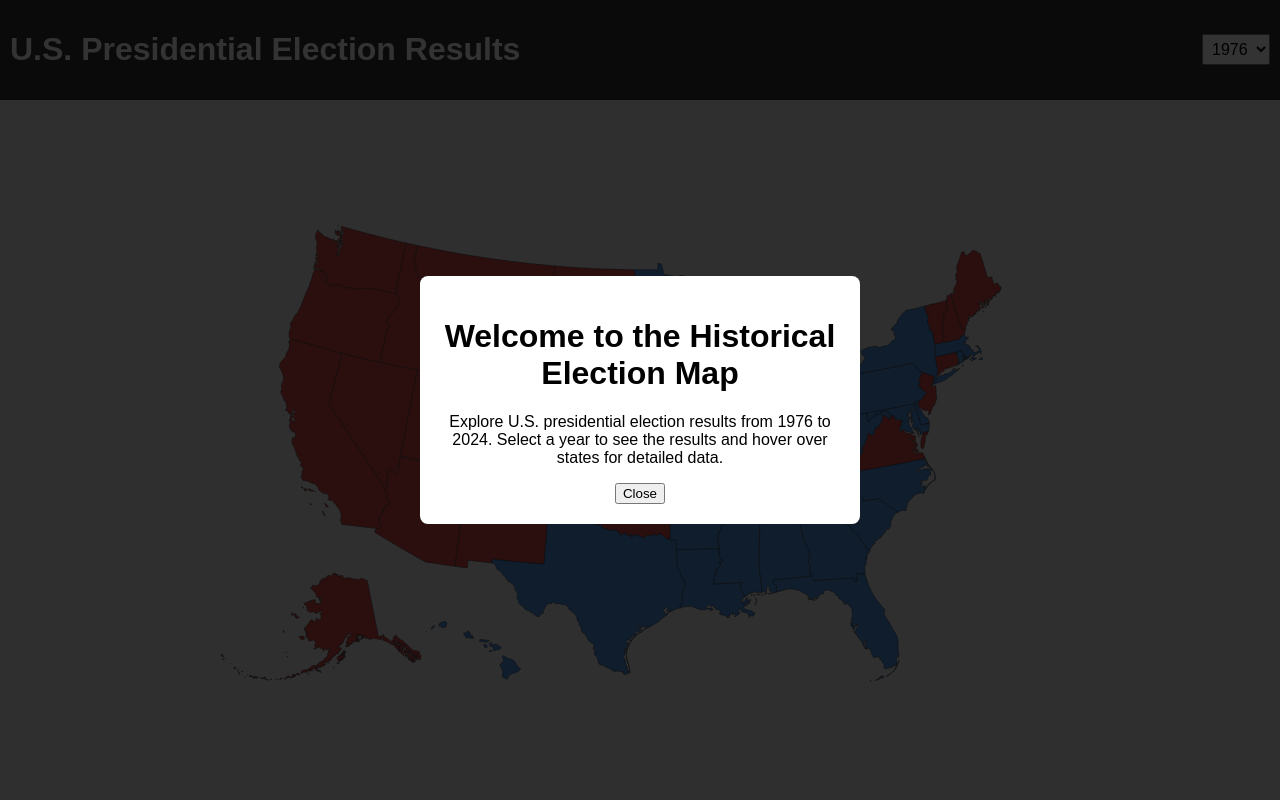
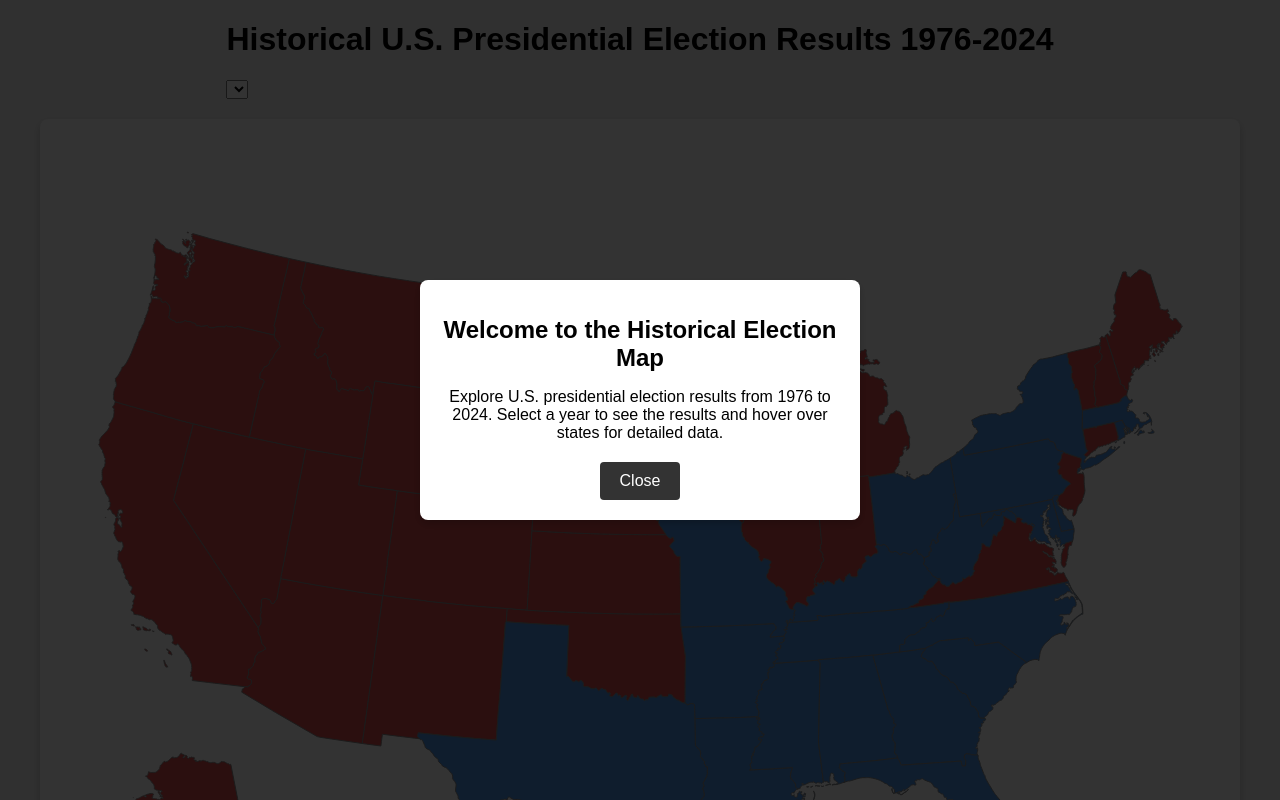
Before and after one commit to darnouk/InteractiveElectionMap, a plain HTML site: page index.html in a window 1280 px wide. Shown: the top 800 px of the page. Drawn offline with nearby package versions, Linux system fonts and the light colour scheme.

Commit message:
updated files

```diff
--- a/css/styles.css
+++ b/css/styles.css
@@ -1,9 +1,15 @@
+/* General Styles */
 body {
     font-family: Arial, sans-serif;
     margin: 0;
     padding: 0;
+    background: #f2f2f2; /* Neutral light background */
+    display: flex;
+    flex-direction: column;
+    align-items: center;
 }
 
+/* Popup Styles */
 #popup {
     position: fixed;
     top: 0;
@@ -16,31 +22,74 @@ body {
     justify-content: center;
 }
 
-.popup-content { /* This is the popup content */
+.popup-content {
     background: white;
     padding: 20px;
     border-radius: 8px;
     text-align: center;
     max-width: 400px;
     width: 90%;
+    box-shadow: 0 4px 8px rgba(0, 0, 0, 0.2);
 }
 
-#map {
-    width: 100%;
-    height: calc(100vh - 100px);
-    background: #eaeaea;
+.popup-content h1 {
+    font-size: 24px;
+    margin-bottom: 10px;
 }
 
-#header {
-    display: flex;
-    justify-content: space-between;
-    align-items: center;
-    padding: 10px;
+.popup-content p {
+    font-size: 16px;
+    margin-bottom: 20px;
+}
+
+#closePopup {
+    padding: 10px 20px;
+    font-size: 16px;
     background: #333;
     color: white;
+    border: none;
+    border-radius: 4px;
+    cursor: pointer;
+    transition: background 0.3s;
 }
 
-#yearSelector {
-    padding: 5px;
-    font-size: 16px;
+#closePopup:hover {
+    background: #555;
 }
+
+/* Map Styles */
+#map {
+    margin: 20px auto; /* Reset map positioning */
+    box-shadow: 0 4px 8px rgba(0, 0, 0, 0.2);
+    border-radius: 8px;
+    background: #fefefe;
+    overflow: hidden;
+    width: 100%; /* Map stretches across the available space */
+    max-width: 1200px;
+    height: auto; /* Automatically adjusts height */
+}
+
+/* Info Popup Styles */
+#infoPopup {
+    position: absolute;
+    background: white;
+    border: 1px solid #ccc;
+    box-shadow: 0 4px 8px rgba(0, 0, 0, 0.2);
+    border-radius: 8px;
+    padding: 15px;
+    font-family: Arial, sans-serif;
+    color: #333;
+    display: none;
+    z-index: 1000;
+    max-width: 300px;
+}
+#infoPopup h2 {
+    margin-top: 0;
+    font-size: 18px;
+    color: #444;
+}
+#infoPopup p {
+    margin: 5px 0;
+    font-size: 14px;
+    line-height: 1.4;
+}
--- a/index.html
+++ b/index.html
@@ -15,7 +15,7 @@
         </div>
     </div>
     <div id="header">
-        <h1>U.S. Presidential Election Results</h1>
+        <h1>Historical U.S. Presidential Election Results 1976-2024</h1>
         <select id="yearSelector">
             <!-- Dropdown options will be populated dynamically. -->
         </select>
--- a/js/main.js
+++ b/js/main.js
@@ -1,73 +1,129 @@
-document.addEventListener("DOMContentLoaded", () => {
-    // Close popup functionality
-    const popup = document.getElementById("popup");
-    const closePopup = document.getElementById("closePopup");
-    closePopup.addEventListener("click", () => {
-        popup.style.display = "none";
-    });
+document.addEventListener("DOMContentLoaded", function () {
+    const width = 1200; // Adjusted scale
+    const height = 900;
 
-    const mapContainer = d3.select("#map");
-    const width = mapContainer.node().offsetWidth;
-    const height = mapContainer.node().offsetHeight;
-
-    // Create an SVG for the map
-    const svg = mapContainer.append("svg")
+    // Create the SVG container
+    const svg = d3
+        .select("#map")
+        .append("svg")
         .attr("width", width)
         .attr("height", height);
 
-    const projection = d3.geoAlbersUsa().translate([width / 2, height / 2]).scale(1000);
+    const projection = d3
+        .geoAlbersUsa()
+        .translate([width / 2, height / 2])
+        .scale(1500);
+
     const path = d3.geoPath().projection(projection);
 
-    // Load GeoJSON and election data
+    let year = 1976; // Default year
+
+    // Close initial popup
+    const closeButton = document.getElementById("closePopup");
+    if (closeButton) {
+        closeButton.addEventListener("click", function () {
+            document.getElementById("popup").style.display = "none";
+        });
+    }
+
+    // Load data
     Promise.all([
         d3.json("data/usa_states_outline.geojson"),
         d3.csv("data/election_data.csv")
-    ]).then(([geoData, electionData]) => {
-        const states = geoData.features;
+    ]).then(([geojson, csv]) => {
+        const electionData = csv.map(d => ({
+            year: +d.year,
+            state: d.state,
+            candidate: d.candidate,
+            party: d.party,
+            candidatevotes: +d.candidatevotes,
+            totalvotes: +d.totalvotes,
+            winner: d.winner === "TRUE"
+        }));
 
-        // Add states to the map
-        svg.selectAll("path")
-            .data(states)
-            .enter().append("path")
-            .attr("d", path)
-            .attr("fill", "#ccc")
-            .attr("stroke", "#333")
-            .attr("stroke-width", 0.5);
+        // Draw the map
+        drawMap(geojson, electionData);
 
-        // Populate dropdown
-        const years = [...new Set(electionData.map(d => d.year))];
-        const yearSelector = document.getElementById("yearSelector");
-        years.forEach(year => {
-            const option = document.createElement("option");
-            option.value = year;
-            option.textContent = year;
-            yearSelector.appendChild(option);
+        // Dropdown event
+        d3.select("#yearSelector").on("change", function () {
+            year = +this.value;
+            drawMap(geojson, electionData);
+        });
+    });
+
+    function drawMap(geojson, electionData) {
+        const stateData = geojson.features.map(state => {
+            const stateName = state.properties.NAME.toUpperCase();
+            const results = electionData.filter(d => d.state === stateName && d.year === year);
+
+            const winner = results.find(d => d.winner);
+            if (winner) state.properties.winner = winner.party;
+
+            return state;
         });
 
-        // Default to 1976
-        updateMap(1976);
+        const states = svg.selectAll("path").data(stateData);
 
-        yearSelector.addEventListener("change", (e) => {
-            updateMap(+e.target.value);
-        });
+        // Enter and update states
+        states
+            .enter()
+            .append("path")
+            .merge(states)
+            .attr("d", path)
+            .attr("fill", d => {
+                if (d.properties.winner === "DEMOCRAT") return "#4a90e2";
+                if (d.properties.winner === "REPUBLICAN") return "#d64a4a";
+                return "#ccc";
+            })
+            .attr("stroke", "#888")
+            .attr("stroke-width", 1)
+            .on("mouseover", function (event, d) {
+                d3.select(this).attr("stroke", "white").attr("stroke-width", 2);
+            })
+            .on("mouseout", function (event, d) {
+                d3.select(this).attr("stroke", "#888").attr("stroke-width", 1);
+            })
+            .on("click", function (event, d) {
+                const stateName = d.properties.NAME;
+                const stateData = electionData.filter(
+                    entry => entry.state === stateName.toUpperCase() && entry.year === year
+                );
 
-        function updateMap(year) {
-            const yearData = electionData.filter(d => +d.year === year);
+                const content = `<h2>${stateName}</h2>` +
+                    stateData
+                        .map(candidate => `<p>${candidate.candidate}: ${candidate.candidatevotes} votes</p>`)
+                        .join("");
 
-            // Update state colors based on election results.
-            states.forEach(state => {
-                const stateData = yearData.find(d => d.state === state.properties.NAME.toUpperCase());
-                state.properties.winner = stateData?.party || "UNKNOWN";
+                showPopup(content);
             });
 
-            svg.selectAll("path")
-                .data(states)
-                .transition().duration(500)
-                .attr("fill", d => {
-                    if (d.properties.winner === "DEMOCRAT") return "#4a90e2";
-                    if (d.properties.winner === "REPUBLICAN") return "#d64a4a";
-                    return "#ccc";
-                });
+        states.exit().remove();
+    }
+
+    function showPopup(content) {
+        let popup = d3.select("#infoPopup");
+        if (popup.empty()) {
+            popup = d3.select("body")
+                .append("div")
+                .attr("id", "infoPopup")
+                .style("position", "absolute")
+                .style("background", "white")
+                .style("border", "1px solid #ccc")
+                .style("box-shadow", "0 4px 8px rgba(0, 0, 0, 0.2)")
+                .style("border-radius", "8px")
+                .style("padding", "10px")
+                .style("display", "none");
+        }
+
+        popup.html(content)
+            .style("display", "block")
+            .style("left", `${d3.event.pageX + 10}px`)
+            .style("top", `${d3.event.pageY + 10}px`);
+    }
+
+    d3.select("body").on("click", function (event) {
+        if (!event.target.closest("#infoPopup")) {
+            d3.select("#infoPopup").style("display", "none");
         }
     });
 });
```
Also changed, not shown: data/election_data.csv.
